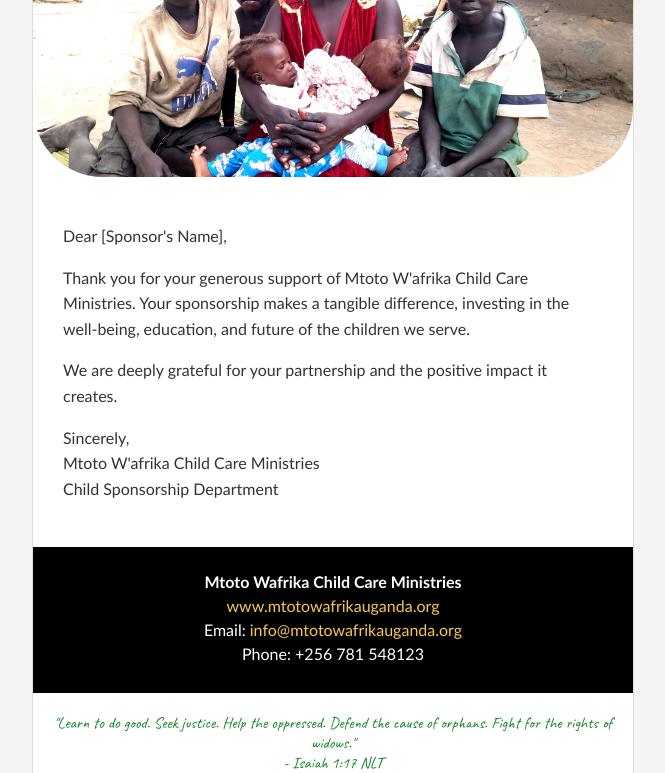
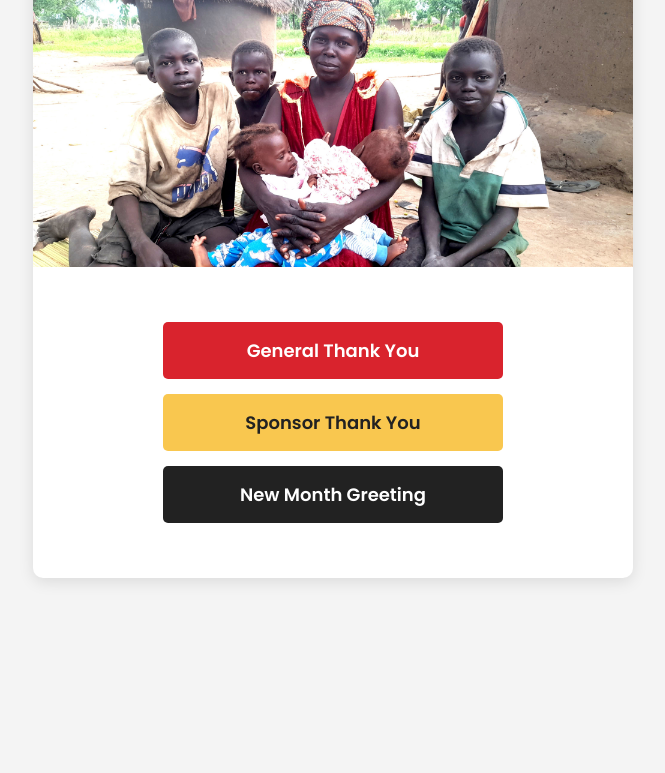
Before and after one commit to mtotowafrika/thankyou, a plain HTML site: page index.html in a window 1280 px wide. Shown: the part 168-941 px from the top of the page, without its empty margins (307-972 px from the left). After the commit the page ends 800 px from the top, so only its background shows below. Drawn offline with nearby package versions, Linux system fonts and the light colour scheme; a web font is replaced by a local one.

Commit message:
ADDED BACK TO NEWSLETTERS BUTTON

```diff
--- a/index.html
+++ b/index.html
@@ -3,124 +3,102 @@
   <head>
     <meta charset="UTF-8" />
     <meta name="viewport" content="width=device-width, initial-scale=1.0" />
-    <title>Thank You from Mtoto Wafrika</title>
+    <title>Mtoto W'afrika - Newsletter Hub</title>
     <link rel="preconnect" href="https://fonts.googleapis.com" />
     <link rel="preconnect" href="https://fonts.gstatic.com" crossorigin />
     <link
-      href="https://fonts.googleapis.com/css2?family=Caveat&family=Trebuchet+MS&display=swap"
+      href="https://fonts.googleapis.com/css2?family=Poppins:wght@400;600;700&family=Playfair+Display:wght@700&display=swap"
       rel="stylesheet" />
     <style>
       body {
         margin: 0;
         padding: 0;
         background-color: #f4f4f4;
-        font-family: "Trebuchet MS", sans-serif;
+        font-family: "Poppins", sans-serif;
+        display: flex;
+        justify-content: center;
+        align-items: center;
+        min-height: 100vh;
       }
       .container {
         max-width: 600px;
-        margin: 0 auto;
+        width: 100%;
+        margin: 20px;
         background-color: #ffffff;
-        border: 1px solid #dddddd;
-        border-radius: 5px;
-        overflow: hidden; /* Ensures the curved bottom of the image is respected */
-      }
-      .header {
-        background-color: #d9232d; /* Red */
-        color: #ffffff; /* White */
-        padding: 20px;
+        box-shadow: 0 4px 15px rgba(0, 0, 0, 0.1);
         text-align: center;
+        border-radius: 10px;
+        overflow: hidden;
       }
       .header h1 {
+        font-family: "Playfair Display", serif;
+        font-size: 38px;
+        font-weight: 700;
+        color: #222222;
         margin: 0;
-        font-size: 28px;
+        padding: 30px 20px;
       }
-      .content {
-        text-align: left;
-      }
-      .content-text {
-        padding: 30px;
-      }
-      .content p {
-        font-size: 16px;
-        line-height: 1.6;
-        color: #333333; /* Dark Gray */
-      }
-      .content img {
+      .main-image img {
         max-width: 100%;
         height: auto;
-        display: block; /* Removes extra space below the image */
-        border-radius: 0 0 70px 70px; /* Curves the bottom of the image */
+        display: block;
       }
-      .footer {
-        background-color: #000000; /* Very Black */
+      .button-hub {
+        padding: 40px 20px;
+      }
+      .button {
+        display: block;
+        padding: 15px 20px;
+        margin: 15px auto;
+        border-radius: 5px;
+        text-decoration: none;
+        font-weight: 600;
+        font-size: 18px;
         color: #ffffff;
-        text-align: center;
-        font-size: 16px;
+        border: none;
+        cursor: pointer;
+        max-width: 300px;
+        transition: transform 0.2s;
       }
-      .footer p {
-        margin: 5px 0;
+      .button:hover {
+        transform: scale(1.05);
       }
-      .footerdiv {
-        padding: 20px;
+      .btn-general {
+        background-color: #d9232d; /* Red */
+        color: #ffffff;
       }
-      .footer a {
-        color: #f9c74f; /* Yellow */
-        text-decoration: none;
+      .btn-sponsor {
+        background-color: #f9c74f; /* Yellow */
+        color: #222222;
       }
-      .scripture {
-        font-family: "Caveat", cursive;
-        background-color: #ffffff;
-        font-size: 16px;
-        padding: 20px;
-        color: #168529; /* A nice blue */
-        margin-top: 15px;
+      .btn-new-month {
+        background-color: #222222; /* Black */
+        color: #ffffff;
+      }
+      h1 {
+        background-color: #000000;
+        color: #ffffff !important;
       }
     </style>
   </head>
   <body>
     <div class="container">
       <div class="header">
-        <h1>Thank You for Your Generosity!</h1>
+        <h1>MTOTO NEWSLETTERS</h1>
       </div>
-      <div class="content">
+      <div class="main-image">
         <img src="photo.jpg" alt="Children of Mtoto Wafrika" />
-        <div class="content-text">
-          <p>Dear [Sponsor's Name],</p>
-          <p>
-            Thank you for your generous support of Mtoto W'afrika Child Care
-            Ministries. Your sponsorship makes a tangible difference, investing
-            in the well-being, education, and future of the children we serve.
-          </p>
-          <p>
-            We are deeply grateful for your partnership and the positive impact
-            it creates.
-          </p>
-          <p>
-            Sincerely,<br />Mtoto W'afrika Child Care Ministries<br />Child
-            Sponsorship Department
-          </p>
-        </div>
       </div>
-      <div class="footer">
-        <div class="footerdiv">
-          <p><strong>Mtoto Wafrika Child Care Ministries</strong></p>
-          <p>
-            <a href="https://www.mtotowafrikauganda.org"
-              >www.mtotowafrikauganda.org</a
-            >
-          </p>
-          <p>
-            Email:
-            <a href="mailto:info@mtotowafrikauganda.org"
-              >info@mtotowafrikauganda.org</a
-            >
-          </p>
-          <p>Phone: +256 781 548123</p>
-        </div>
-        <p class="scripture">
-          "Learn to do good. Seek justice. Help the oppressed. Defend the cause
-          of orphans. Fight for the rights of widows."<br />- Isaiah 1:17 NLT
-        </p>
+      <div class="button-hub">
+        <a href="general_thank_you.html" class="button btn-general"
+          >General Thank You</a
+        >
+        <a href="sponsor_thank_you.html" class="button btn-sponsor"
+          >Sponsor Thank You</a
+        >
+        <a href="new_month_greeting.html" class="button btn-new-month"
+          >New Month Greeting</a
+        >
       </div>
     </div>
   </body>
```
Also changed, not shown: general_thank_you.html (+6 -0 lines), new_month_greeting.html (+8 -5 lines), sponsor_thank_you.html (+20 -16 lines).
